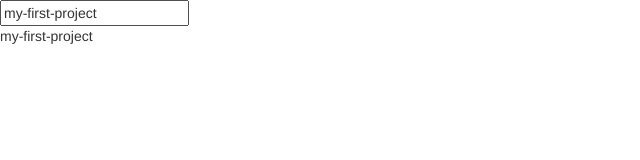
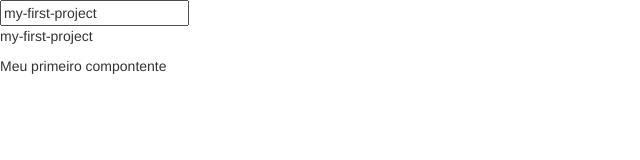
Before and after one commit to luanccp/angular-projects, an Angular app in the folder my-first-project/: page / in a window 1280 px wide. Shown: the top 160 px of the page, without its empty margins (0-640 px from the left). Built offline with nearby package versions, Linux system fonts and the light colour scheme.

Commit message:
[ADD] First component

```diff
--- a/my-first-project/src/app/app.component.html
+++ b/my-first-project/src/app/app.component.html
@@ -1,2 +1,5 @@
 <input type="text" [(ngModel)]="title"/>
 <p>{{title}}</p>
+<!-- <app-server></app-server> -->
+<!-- <div app-server></div> -->
+<div class="app-server"></div>
--- a/my-first-project/src/app/app.module.ts
+++ b/my-first-project/src/app/app.module.ts
@@ -3,10 +3,12 @@ import { NgModule } from '@angular/core';
 import {FormsModule} from '@angular/forms'
 
 import { AppComponent } from './app.component';
+import { ServerComponent } from './server/server.component';
 
 @NgModule({
   declarations: [
-    AppComponent
+    AppComponent,
+    ServerComponent
   ],
   imports: [
     BrowserModule,
--- /dev/null
+++ b/my-first-project/src/app/server/server.component.html
@@ -0,0 +1 @@
+<p>Meu primeiro compontente</p>
```
Also changed, not shown: my-first-project/src/app/server/server.component.ts (added, +10 -0 lines).
